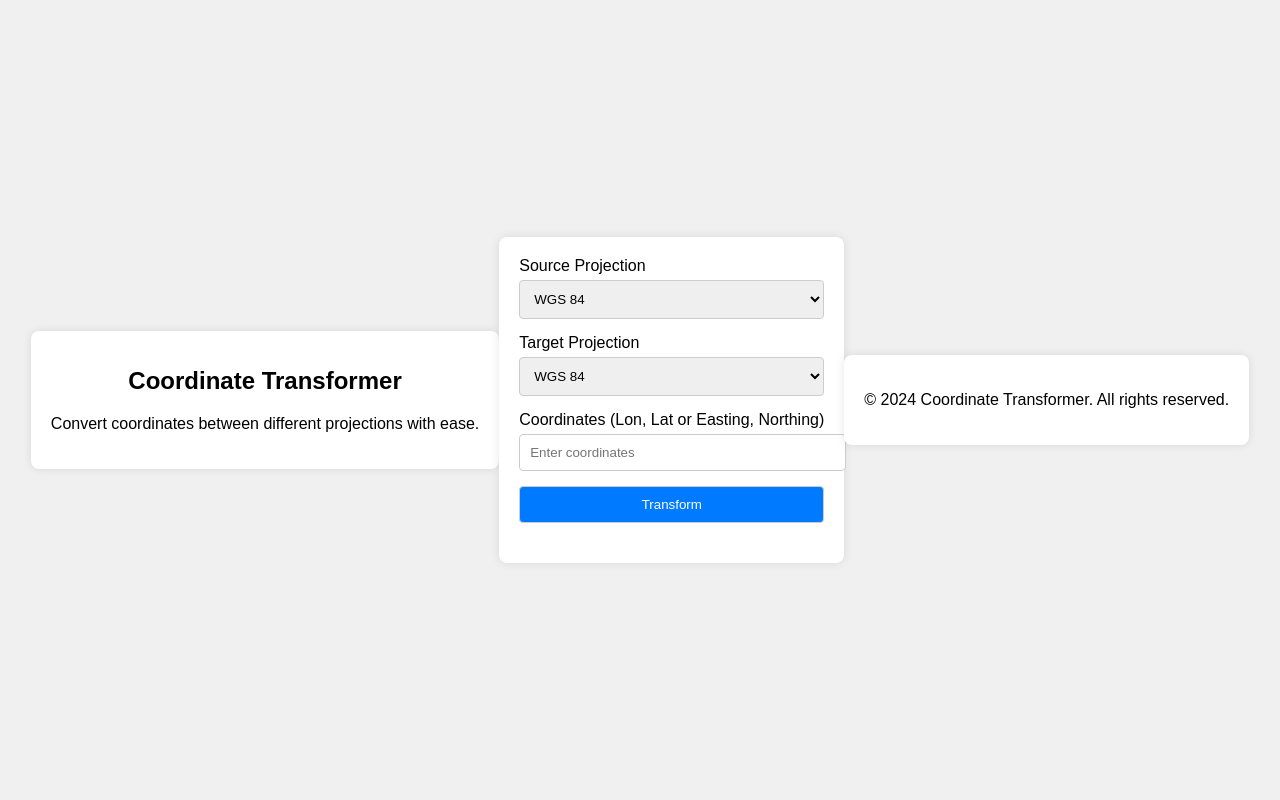
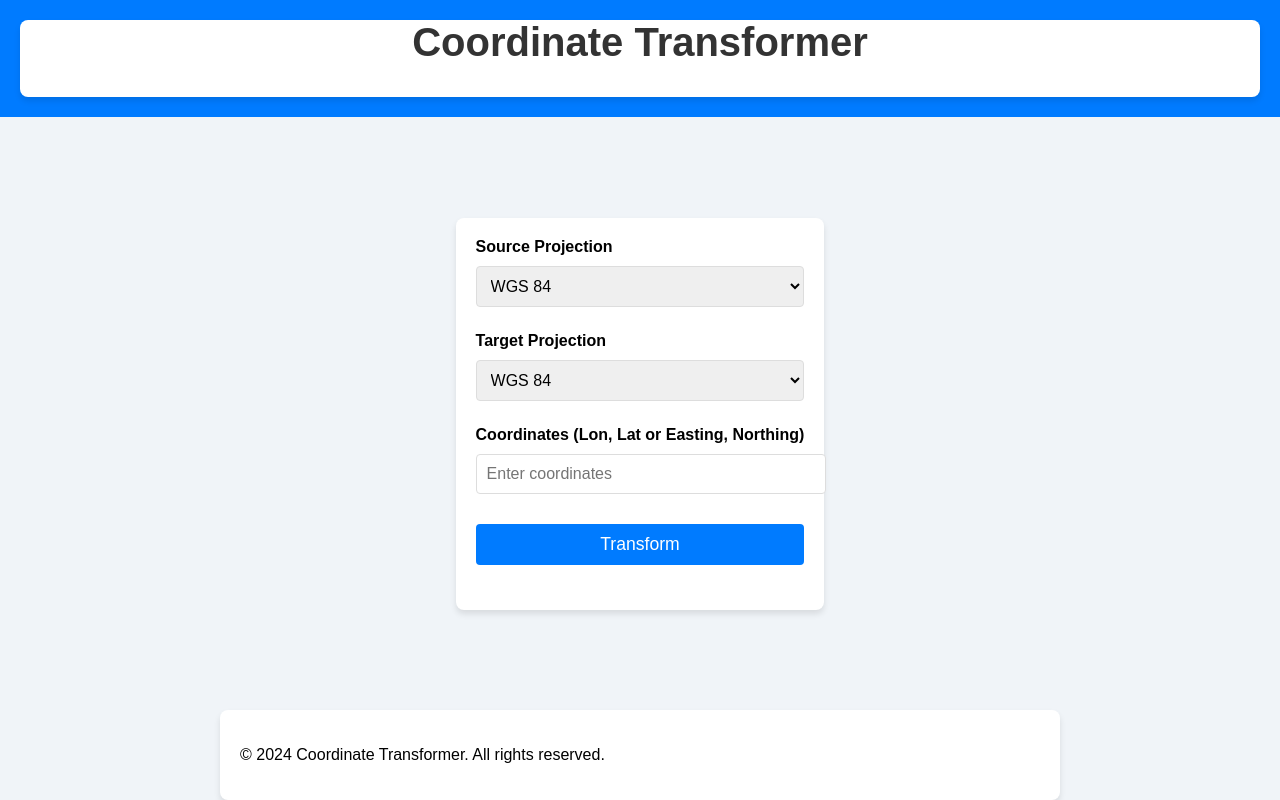
Before and after one commit to Ky-579/Coor-form, a plain HTML site: page index.html in a window 1280 px wide. Drawn offline with Linux system fonts and the light colour scheme; a script that the page names is missing.

Commit message:
Update style.css

```diff
--- a/style.css
+++ b/style.css
@@ -1,73 +1,100 @@
 body {
-    font-family: Arial, sans-serif;
-    background-color: #f0f0f0;
+    font-family: 'Arial', sans-serif;
+    background-color: #f0f4f8;
+    margin: 0;
+    display: flex;
+    flex-direction: column;
+    height: 100vh;
+}
+
+header {
+    background-color: #007bff;
+    color: white;
+    padding: 20px 0;
+    text-align: center;
+}
+
+header .container {
+    max-width: 1200px;
+    margin: 0 auto;
+    padding: 0 20px;
+}
+
+header h1 {
+    margin: 0;
+    font-size: 2.5rem;
+}
+
+header p {
+    margin: 10px 0 0;
+    font-size: 1.2rem;
+}
+
+main {
+    flex: 1;
     display: flex;
     justify-content: center;
     align-items: center;
-    height: 100vh;
-    margin: 0;
+    padding: 20px 0;
 }
 
 .container {
-    background-color: #fff;
+    max-width: 800px;
+    margin: 0 auto;
+    background-color: #ffffff;
     padding: 20px;
     border-radius: 8px;
-    box-shadow: 0 0 10px rgba(0, 0, 0, 0.1);
-    max-width: 500px;
-    width: 100%;
-    box-sizing: border-box;
+    box-shadow: 0 4px 6px rgba(0, 0, 0, 0.1);
 }
 
 h1 {
-    font-size: 24px;
-    margin-bottom: 20px;
     text-align: center;
+    color: #333;
 }
 
 .form-group {
-    margin-bottom: 15px;
+    margin-bottom: 20px;
 }
 
 label {
     display: block;
     margin-bottom: 5px;
+    font-weight: bold;
 }
 
 input, select, button {
     width: 100%;
     padding: 10px;
-    border: 1px solid #ccc;
+    margin: 5px 0;
+    border: 1px solid #ddd;
     border-radius: 4px;
+    font-size: 1rem;
 }
 
 input:focus, select:focus {
-    border-color: #007BFF;
+    border-color: #007bff;
+    outline: none;
 }
 
 button {
-    background-color: #007BFF;
+    background-color: #007bff;
     color: white;
+    border: none;
     cursor: pointer;
+    font-size: 1.1rem;
+    padding: 10px;
 }
 
 button:hover {
     background-color: #0056b3;
 }
 
-.select-button {
-    margin-top: 10px;
-}
-
-.transform-button {
-    margin-top: 20px;
-}
-
-.input-group {
-    display: flex;
-    flex-direction: column;
-}
-
 #result {
     margin-top: 20px;
     text-align: center;
 }
+
+#result p {
+    font-size: 1.1rem;
+    color: #333;
+}
```
